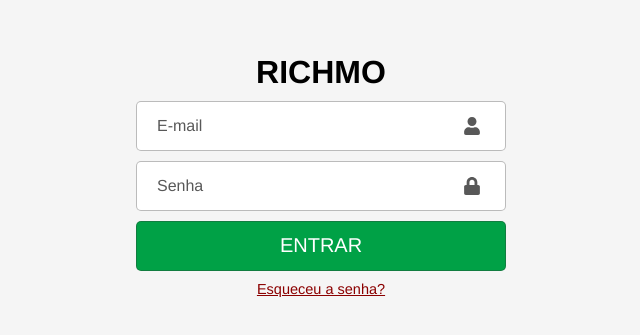
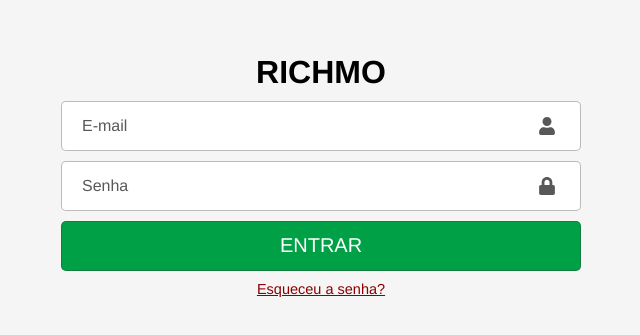
Before and after one commit to brunojohannb/Agendoo, a React (Vite) app: page / in a window 1280 px wide. Shown: the part 225-560 px from the top of the page, without its empty margins (319-959 px from the left). Built offline with nearby package versions, Linux system fonts and the light colour scheme.

Commit message:
Input Focus Update

```diff
--- a/src/Components/Login/Login.css
+++ b/src/Components/Login/Login.css
@@ -1,5 +1,5 @@
 .container {
-    width: 450px;
+    width: 600px;
     background-color: #F5F5F5;
     padding: 40px;
 }
@@ -27,6 +27,17 @@
 
 .inputs input::placeholder {
     color: #333333d1;
+}
+
+.inputs input:hover {
+    border-color: #2e8b57;
+}
+
+.inputs input:focus {
+    border-color: #2e8b57;
+    box-shadow: 0 0 8px rgba(46, 139, 87, 0.5);
+    background-color: #ffffff;
+    outline: none;
 }
 
 .inputs .icon {
```
